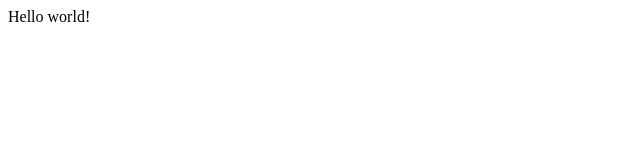
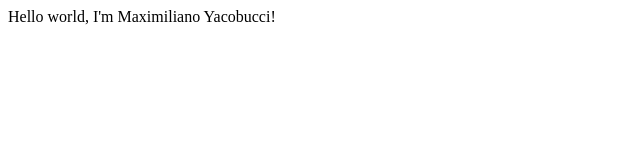
Before and after one commit to Myacobucci/personal-page, a Gatsby site: page / in a window 1280 px wide. Shown: the whole page, without its empty margins (0-640 px from the left). Built offline with nearby package versions, Linux system fonts and the light colour scheme; Gatsby itself is replaced by a stand-in of ours.

Commit message:
Add my name to hello world

```diff
--- a/src/pages/index.js
+++ b/src/pages/index.js
@@ -1,5 +1,5 @@
 import React from "react"
 
 export default function Home() {
-  return <div>Hello world!</div>
+  return <div>Hello world, I'm Maximiliano Yacobucci!</div>
 }
```
